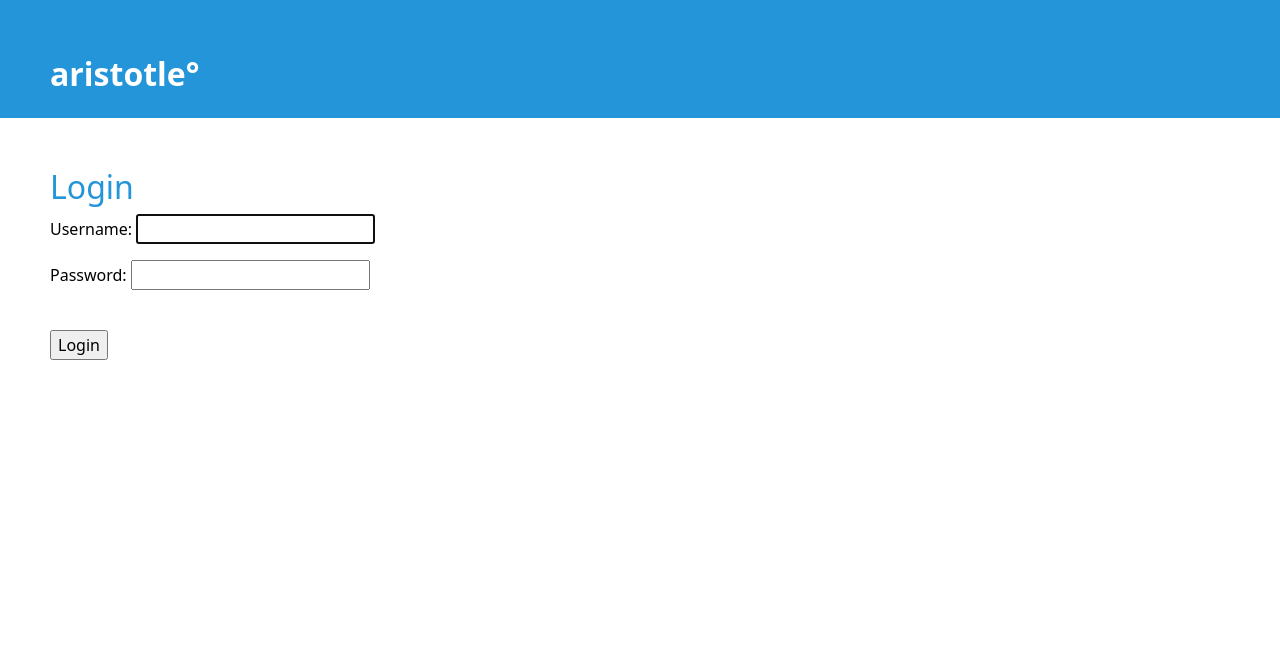
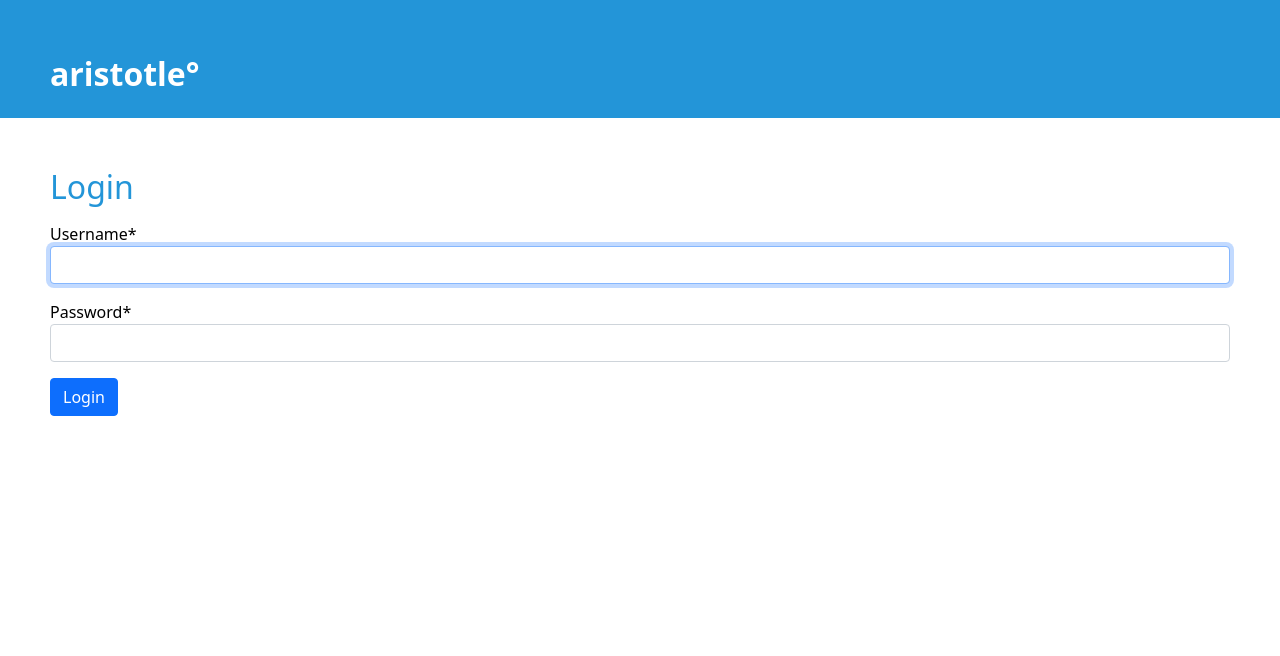
Before and after one commit to dabslee/aristotle, a Django app: page /authentication/login in a window 1280 px wide. Shown: the top 656 px of the page. Run offline with Django 3.2, Linux system fonts and the light colour scheme; some libraries are stand-ins or nearby versions.

Commit message:
bootstrap css on login page

```diff
--- a/authentication/templates/login.html
+++ b/authentication/templates/login.html
@@ -1,10 +1,12 @@
 {% extends 'base.html' %}
+{% load crispy_forms_tags %}
+
 {% block content %}
   <h2>Login</h2>
   <form method="post">
     {% csrf_token %}
-    <p>Username: {{ form.username }}</p>
-    <p>Password: {{ form.password }}</p>
+    <p>{{ form.username|as_crispy_field }}</p>
+    <p>{{ form.password|as_crispy_field }}</p>
     <div style="color:red">{% if form.errors %}
         {% for field in form %}
             {% for error in field.errors %}
@@ -20,7 +22,6 @@
         {% endfor %}
     {% endif %}
     </div>
-    <br>
-    <input type="submit" value="Login" style="margin:0"></input>
+    <input type="submit" value="Login" class="btn btn-primary"></input>
   </form>
 {% endblock %}
```
